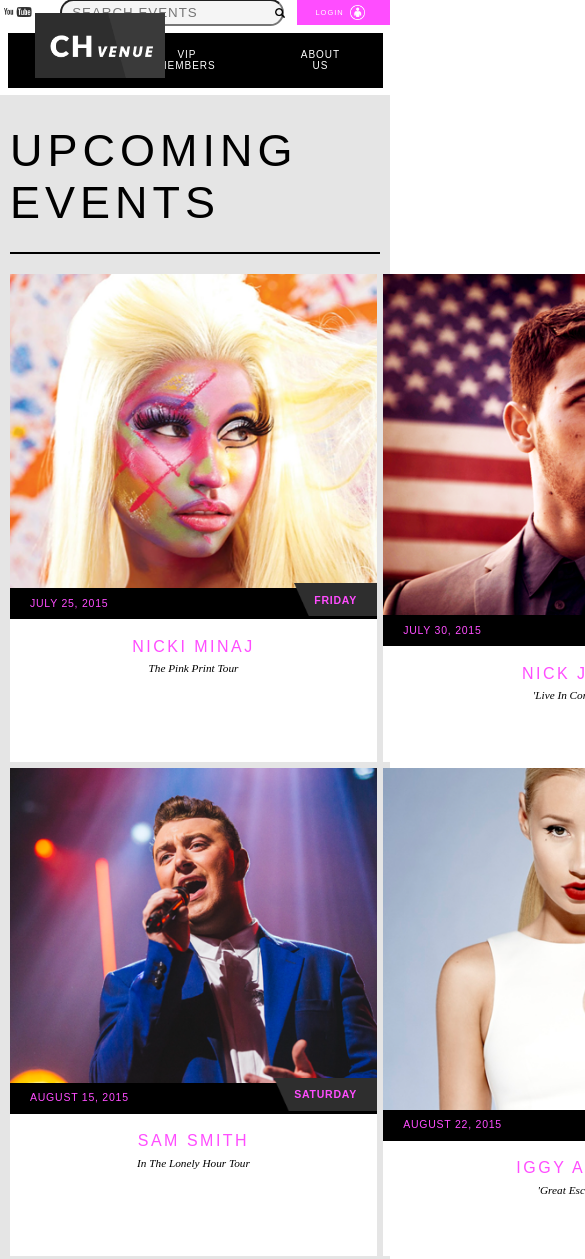
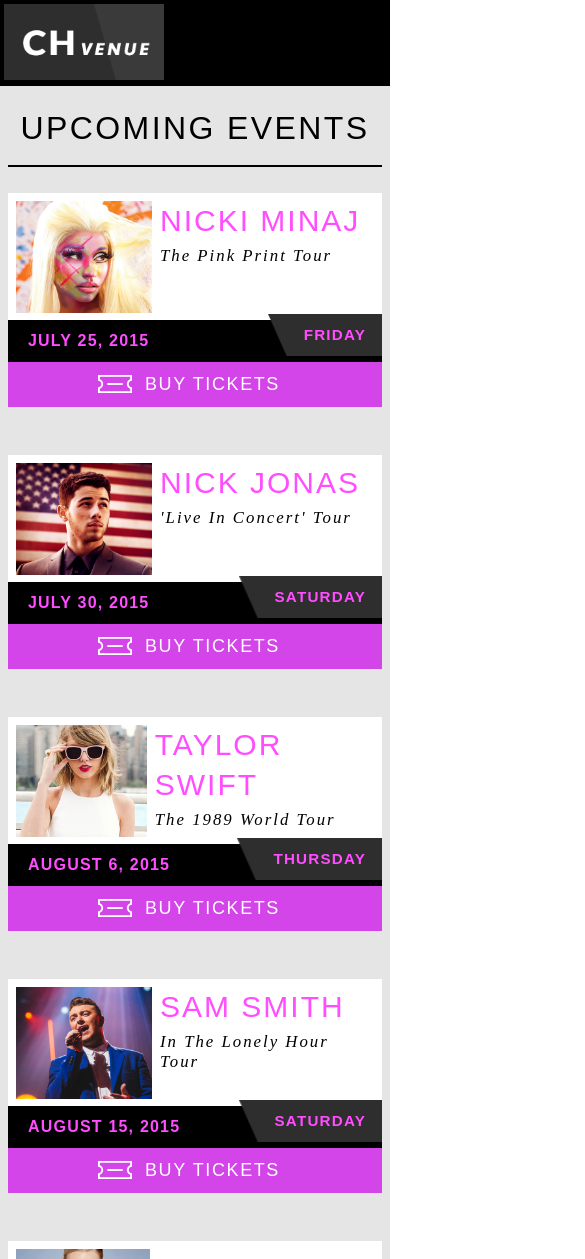
Before and after one commit to monkeyshoulders/carbonhouse-project, a website: page index.html in a window 390 px wide. Shown: the top 1259 px of the page, 585 px wide, since content can reach past the window. Drawn offline with Linux system fonts and the light colour scheme; some packages are replaced by stand-ins of ours.

Commit message:
mobile sass conversion

```diff
--- a/index.html
+++ b/index.html
@@ -34,8 +34,9 @@
   <nav class="navigation">
     <div class="navigation-logo">
       <img class="navigaton-logo-img" src="img/ch-venue.png" alt="CH Logo">
+      <a href=""><img src="img/Hamburger.png" class="navigaton-logo-hamburger" alt="Menu"></a>
     </div>
-    <a href=""><img src="img/Hamburger.png" class="navigaton-hamburger" alt="Menu"></a>
+
     <ul class="navigaton-list">
       <li class="navigation-list-item"><a class="navigation-list-item-link" href="">tickets</a></li>
       <li class="navigation-list-item"><a class="navigation-list-item-link" href="">plan your visit</a></li>
@@ -155,10 +156,10 @@
             <h3>Friday</h3>
           </div>
         </div>
-        <a class="buy-tix-m" href="">
-          <div class="buy-tix-m-box">
-            <img class="buy-tix-m-box-img" src="img/tix-icon.png" alt="ticket">
-            <h3 class="buy-tix-m-box-text">Buy Tickets</h3>
+        <a class="card-m-tix" href="">
+          <div class="card-m-tix-box">
+            <img class="card-m-tix-box-img" src="img/tix-icon.png" alt="ticket">
+            <h3 class="card-m-tix-box-text">Buy Tickets</h3>
           </div>
         </a>
       </article>
@@ -177,10 +178,10 @@
             <h3>Saturday</h3>
           </div>
         </div>
-        <a class="buy-tix-m" href="">
-          <div class="buy-tix-m-box">
-            <img class="buy-tix-m-box-img" src="img/tix-icon.png" alt="ticket">
-            <h3 class="buy-tix-m-box-text">Buy Tickets</h3>
+        <a class="card-m-tix" href="">
+          <div class="card-m-tix-box">
+            <img class="card-m-tix-box-img" src="img/tix-icon.png" alt="ticket">
+            <h3 class="card-m-tix-box-text">Buy Tickets</h3>
           </div>
         </a>
       </article>
@@ -199,10 +200,10 @@
             <h3>Thursday</h3>
           </div>
         </div>
-        <a class="buy-tix-m" href="">
-          <div class="buy-tix-m-box">
-            <img class="buy-tix-m-box-img" src="img/tix-icon.png" alt="ticket">
-            <h3 class="buy-tix-m-box-text">Buy Tickets</h3>
+        <a class="card-m-tix" href="">
+          <div class="card-m-tix-box">
+            <img class="card-m-tix-box-img" src="img/tix-icon.png" alt="ticket">
+            <h3 class="card-m-tix-box-text">Buy Tickets</h3>
           </div>
         </a>
       </article>
@@ -221,10 +222,10 @@
             <h3>Saturday</h3>
           </div>
         </div>
-        <a class="buy-tix-m" href="">
-          <div class="buy-tix-m-box">
-            <img class="buy-tix-m-box-img" src="img/tix-icon.png" alt="ticket">
-            <h3 class="buy-tix-m-box-text">Buy Tickets</h3>
+        <a class="card-m-tix" href="">
+          <div class="card-m-tix-box">
+            <img class="card-m-tix-box-img" src="img/tix-icon.png" alt="ticket">
+            <h3 class="card-m-tix-box-text">Buy Tickets</h3>
           </div>
         </a>
       </article>
@@ -234,7 +235,7 @@
           <img src="img/iggy_azalea.png" alt="Iggy Azalea" class="card-m-event-img">
           <div class="card-m-event-details">
             <h3 class="card-m-event-details-main">Iggy Azalea</h3>
-            <h4 class="card-m-event-details-sub"><em>'great escape' tour</em></h4>
+            <h4 class="card-m-event-details-sub"><em>"The Great Escape" tour</em></h4>
           </div>
         </div>
         <div class="card-m-sch">
@@ -243,10 +244,10 @@
             <h3>Friday</h3>
           </div>
         </div>
-        <a class="buy-tix-m" href="">
-          <div class="buy-tix-m-box">
-            <img class="buy-tix-m-box-img" src="img/tix-icon.png" alt="ticket">
-            <h3 class="buy-tix-m-box-text">Buy Tickets</h3>
+        <a class="card-m-tix" href="">
+          <div class="card-m-tix-box">
+            <img class="card-m-tix-box-img" src="img/tix-icon.png" alt="ticket">
+            <h3 class="card-m-tix-box-text">Buy Tickets</h3>
           </div>
         </a>
       </article>
@@ -265,10 +266,10 @@
             <h3>Saturday</h3>
           </div>
         </div>
-        <a class="buy-tix-m" href="">
-          <div class="buy-tix-m-box">
-            <img class="buy-tix-m-box-img" src="img/tix-icon.png" alt="ticket">
-            <h3 class="buy-tix-m-box-text">Buy Tickets</h3>
+        <a class="card-m-tix" href="">
+          <div class="card-m-tix-box">
+            <img class="card-m-tix-box-img" src="img/tix-icon.png" alt="ticket">
+            <h3 class="card-m-tix-box-text">Buy Tickets</h3>
           </div>
         </a>
       </article>
--- a/sass/base/_variables.scss
+++ b/sass/base/_variables.scss
@@ -12,11 +12,11 @@
 
 
 $map: (
-  320px: 10px,
-  500px: 11px,
-  750px: 11.5px,
+  320px: 7px,
+  375px: 8px,
+  425px: 9px,
+  500px: 10px,
   950px: 12px,
-  1024px: 13px,
   1100px: 14px,
   1200px: 15.5px,
   1300px: 16px,
--- a/sass/components/_components.scss
+++ b/sass/components/_components.scss
@@ -3,6 +3,10 @@
   margin: 0;
   padding: 1rem 3rem;
   padding-bottom: 4rem;
+
+  @media screen and (max-width: 500px) {
+    padding: 1rem;
+  }
 }
 
 .upcoming {
@@ -10,14 +14,28 @@
   display: flex;
   justify-content: space-between;
 
+  @media screen and (max-width: 500px) {
+    justify-content: center;
+  }
+
   &-heading {
     font-size: 1.75rem;
     font-weight: 400;
     letter-spacing: .075rem;
     text-transform: uppercase;
+
+    @media screen and (max-width: 500px) {
+      font-size: 4rem;
+      letter-spacing: .3rem;
+      margin: 2rem 0;
+    }
   }
 
   &-layout {
+
+    @media screen and (max-width: 500px) {
+      display: none;
+    }
 
     &-img {
       margin: 0;
@@ -40,6 +58,10 @@
   background-color: $black;
   height: .125rem;
   margin: .25rem 0;
+
+  @media screen and (max-width: 500px) {
+    height: .25rem;
+  }
 }
 
 .grid {
@@ -47,11 +69,20 @@
   grid-gap: .625rem;
   grid-template-columns: repeat(3, 1fr);
   margin: 2rem 0 0 0;
-  // overflow: hidden;
+
+  @media screen and (max-width: 500px) {
+    grid-template-columns: 1fr;
+    grid-gap: 0;
+    margin: 0;
+  }
 
   &-event-card {
     background-color: $white;
     width: 100%;
+
+    @media screen and (max-width: 500px) {
+      display: none;
+    }
 
     &-img {
       height: auto;
@@ -118,7 +149,6 @@
   display: none;
 }
 
-
 .newsletter {
   align-items: center;
   background: url('../img/purple_crowd.png');
--- a/sass/components/_media.scss
+++ b/sass/components/_media.scss
@@ -1,65 +1,4 @@
-@media screen and (min-width: 300px) and (max-width: 500px) {
-  .header {
-    display: none;
-  }
-
-  .navigation {
-    padding: .75rem;
-
-    &-list {
-      display: none;
-    }
-
-    &-logo-img {
-      margin: 0;
-      padding-left: .75rem;
-      position: relative;
-      width: 20rem;
-    }
-
-    &-logo-hamburger {
-      display: block;
-      padding: 1rem 2rem;
-    }
-  }
-  // .navigation i {
-  //   align-self: center;
-  //   display: flex;
-  //   color: #fff;
-  //   padding-right: 1rem;
-
-  .main-events {
-    padding: 1rem;
-  }
-  .upcoming {
-    align-items: center;
-    justify-content: center;
-
-    &-heading {
-      font-size: 4.5rem;
-      letter-spacing: .5rem;
-      margin: 2rem 0;
-    }
-
-    &-layout {
-      display: none;
-    }
-  }
-
-  .hr {
-    background-color: $black;
-    height: .25rem;
-  }
-
-  .event-grid {
-    grid-template-columns: 1fr;
-    grid-gap: 0;
-    margin: 0;
-  }
-
-  .event-card {
-    display: none;
-  }
+@media screen and (max-width: 500px) {
 
   .card-m {
     background-color: $white;
@@ -71,19 +10,19 @@
       display: flex;
 
       &-img {
-        height: 16em;
-        padding: 10px 0 15px 10px;
-        width: 20em;
+        height: 14rem;
+        padding: 1rem 0 1.5rem 1rem;
+        width: 17rem;
       }
 
       &-details {
-        padding: 10px;
+        padding: 1rem;
         text-align: left;
 
         &-main {
           color: $pink;
           font-weight: 400;
-          font-size: 4rem;
+          font-size: 3.75rem;
           letter-spacing: .25rem;
           margin: 0;
           text-transform: uppercase;
@@ -95,7 +34,7 @@
 
         &-sub {
           font-family: 'Merriweather', serif;
-          font-size: 2.5rem;
+          font-size: 2.1rem;
           font-weight: 400;
           letter-spacing: .25rem;
           margin: 5px 0;
@@ -113,27 +52,35 @@
       margin-top: -5px;
 
       &-date {
-        font-size: 2.4rem;
-        margin: .8em;
+        font-size: 2rem;
+        margin: .75em;
         padding-left: 1rem;
         text-transform: uppercase;
+        letter-spacing: 1.2px;
       }
 
       &-day {
         background: url('https://raw.githubusercontent.com/monkeyshoulders/carbonhouse-project/master/img/day-rectangle.png');
         background-repeat: no-repeat;
         background-size: cover;
-        bottom: 5px;
-        padding: 0 20px;
+        bottom: .75rem;
         position: relative;
         z-index: 1;
+
+        h3 {
+          padding: 0 2rem 0 4.5rem;
+          font-size: 1.9rem;
+          text-transform: uppercase;
+          letter-spacing: 1.2px;
+          margin: 1.5rem 0 0 0;
+        }
       }
     }
 
-    &-buy-tix-m {
+    &-tix {
       text-decoration: none;
 
-      &-buy-tix-m-box {
+      &-box {
         background: $dark-pink;
         color: white;
         display: flex;
@@ -143,13 +90,13 @@
 
         &-img {
           align-self: center;
-          height: 3rem;
+          height: 2.25rem;
         }
 
         &-text {
-          font-size: 2.5rem;
+          font-size: 2.25rem;
           font-weight: 400;
-          letter-spacing: .1rem;
+          letter-spacing: .2rem;
           margin: 0;
           padding: 1.5rem;
           text-transform: uppercase;
@@ -167,12 +114,15 @@
 
       &-main {
         font-size: 6.5rem;
-        letter-spacing: .6rem;
+        font-weight: 400;
+        letter-spacing: .5rem;
         line-height: 7rem;
       }
 
       &-sub {
-        font-size: 3rem;
+        margin: 1rem 0 4rem 0;
+        font-size: 2.3rem;
+        letter-spacing: .25rem;
 
         br {
           display: block;
@@ -182,13 +132,9 @@
       &-link {
         border-width: .25rem;
         font-size: 2.5rem;
-        letter-spacing: .3rem;
-        padding: 1rem 12rem;
+        letter-spacing: .1rem;
+        padding: 1.5rem 11rem;
       }
     }
   }
-
-  .footer {
-    grid-template-columns: 1fr;
-  }
 }
--- a/sass/layouts/_footer.scss
+++ b/sass/layouts/_footer.scss
@@ -5,6 +5,10 @@
   grid-template-columns: 1fr 1fr;
   margin: .187rem 3.5rem;
   padding: 2rem 0;
+
+  @media screen and (max-width: 500px) {
+    grid-template-columns: 1fr;
+  }
 }
 
 .social {
--- a/sass/layouts/_header.scss
+++ b/sass/layouts/_header.scss
@@ -2,6 +2,10 @@
   display: flex;
   height: 2.5rem;
   justify-content: flex-end;
+
+  @media screen and (max-width: 500px) {
+    display: none;
+  }
 }
 
 .get-connected {
@@ -83,11 +87,6 @@
 }
 
 .navigaton {
-  background-color: black;
-  display: flex;
-  justify-content: space-between;
-  padding-left: 2.5rem;
-  position: relative;
 
   &-logo {
 
@@ -95,11 +94,25 @@
       margin: -2rem 0 0 2.75rem;
       position: absolute;
       width: 13rem;
+
+      @media screen and (max-width: 500px) {
+        margin: .5rem;
+        margin-left: .5rem;
+        position: absolute;
+        width: 20rem;
+        height: 9.5rem;
+      }
     }
-  }
 
-  &-hamburger {
-    display: none;
+    &-hamburger {
+      display: none;
+
+      @media screen and (max-width: 500px) {
+        // display: block;
+        // position: relative;
+        // padding: 1rem 2rem;
+      }
+    }
   }
 
   &-list {
@@ -112,7 +125,7 @@
 
     &-item, a {
       align-items: center;
-      color: white;
+      color: $white;
       display: flex;
       height: 3.5rem;
       letter-spacing: .1rem;
@@ -122,8 +135,17 @@
       text-align: center;
       text-decoration: none;
 
+      @media screen and (max-width: 500px) {
+        color: $black;
+        padding: 3.6rem;
+      }
+
       &:hover {
         background: $dark-pink;
+
+        @media screen and (max-width: 500px) {
+          background-color: $black;
+        }
       }
     }
   }
```
Also changed, not shown: css/styles.css, 2 other files.
